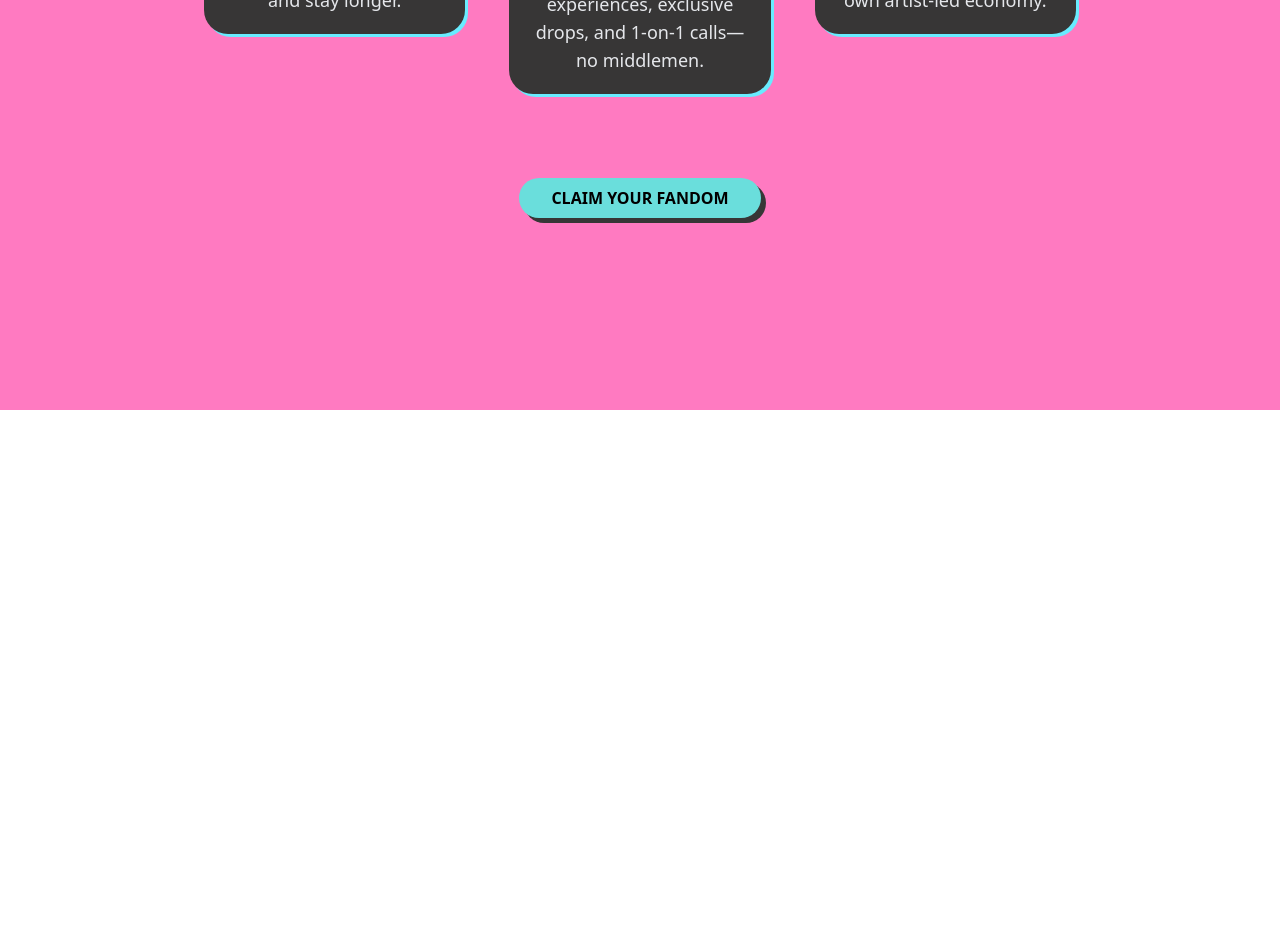
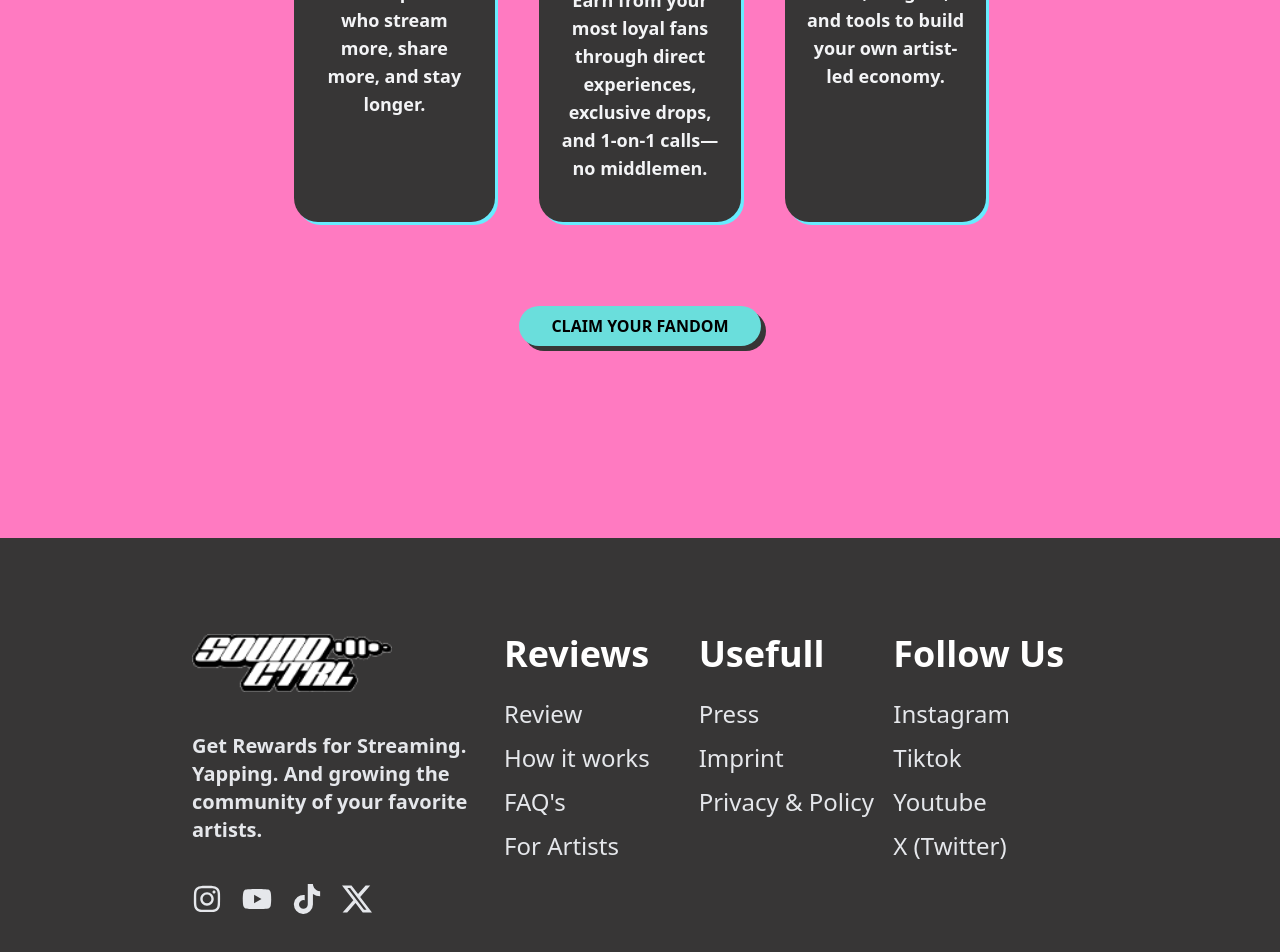
Before and after one commit to arewageek/sound-ctrl, a Next.js app: page / in a window 1280 px wide. Shown: the part 4283-5235 px from the top of the page. Before the commit the page ends 4693 px from the top, so only its background shows below. Built offline with nearby package versions, Linux system fonts and the light colour scheme; a web font is replaced by a local one.

Commit message:
Add Footer component and integrate it into layout; refactor ArtistCard and ArtistSection for improved styling

```diff
--- a/src/app/layout.tsx
+++ b/src/app/layout.tsx
@@ -2,6 +2,7 @@ import type { Metadata } from "next";
 import { Familjen_Grotesk, Geist, Geist_Mono } from "next/font/google";
 import "./globals.css";
 import Navbar from "@/components/layouts/navbar";
+import Footer from "@/components/layouts/footer";
 
 const geistSans = Geist({
   variable: "--font-geist-sans",
@@ -36,6 +37,7 @@ export default function RootLayout({
       >
         <Navbar />
         {children}
+        <Footer />
       </body>
     </html>
   );
--- /dev/null
+++ b/src/components/layouts/footer.tsx
@@ -0,0 +1,93 @@
+import Image from 'next/image'
+import Link from 'next/link'
+import React, { ReactElement } from 'react'
+import { BsTwitterX } from 'react-icons/bs'
+import { FaInstagram, FaYoutube } from 'react-icons/fa'
+import { FaTiktok } from 'react-icons/fa6'
+import FooterLinkItem, { IFooterLinkItem } from '../sections/footer-link-item'
+
+interface ISocial { icon: ReactElement, link: string, name: string }
+
+interface links {
+    title: string,
+    links: IFooterLinkItem[]
+}
+
+const Footer = () => {
+
+    const socials: ISocial[] = [
+        { name: "Instagram", icon: <FaInstagram />, link: "" },
+        { name: "Youtube", icon: <FaYoutube />, link: "" },
+        { name: "Tiktok", icon: <FaTiktok />, link: "" },
+        { name: "X", link: "", icon: <BsTwitterX /> }
+    ]
+
+
+    const footerLinks: links[] =
+
+        [
+            {
+                title: "Reviews",
+                links: [
+                    { link: "", label: "Review" },
+                    { label: "How it works", link: "" },
+                    { label: "FAQ's", link: '' },
+                    { label: "For Artists", link: "" }
+                ]
+            },
+            {
+                title: "Usefull",
+                links: [
+                    { label: "Press", link: "" },
+                    { label: "Imprint", link: "" },
+                    { label: "Privacy & Policy", link: "" }
+                ]
+            },
+            {
+                title: "Follow Us",
+                links: [
+                    { label: "Instagram", link: "" },
+                    { label: "Tiktok", link: "" },
+                    { label: "Youtube", link: "" },
+                    { label: "X (Twitter)", link: "" }
+                ]
+            }
+
+        ]
+
+    return (
+        <div className='w-full px-5 lg:px-48 py-24 bg-primary-200 flex flex-col justify-between gap-x-5 lg:flex-row gap-4 text-white'>
+            <div className='w-full lg:w-1/3 flex flex-col gap-y-5 lg:gap-y-10 text-gray-200'>
+                <div>
+                    <Image src="/attachments/logo.png" width={200} height={100} alt="Logo" />
+                </div>
+                <div>
+                    <p className='text-md lg:text-xl font-semibold'>
+                        Get Rewards for Streaming. Yapping. And growing the community of your favorite artists.
+                    </p>
+
+                </div>
+                <div className='flex items-center gap-5'>
+                    {socials.map((s, key) => (
+                        <Link href={s.link} key={key} className='text-3xl font-bold hover:text-accent-100 transition-all duration-300'>
+                            {s.icon}
+                        </Link>
+                    ))}
+                </div>
+            </div>
+
+            <div className='w-full lg:w-2/3 flex flex-col lg:flex-row justify-around text-gray-200'>
+                {footerLinks.map((l, key) => <div className='w-full lg:w-1/3'>
+                    <h3 className='text-2xl lg:text-4xl font-bold text-white'>
+                        {l.title}
+                    </h3>
+                    <div className='mt-6 flex flex-col gap-y-3'>
+                        {l.links.map((l, key) => <FooterLinkItem link={l.link} label={l.label} key={key} />)}
+                    </div>
+                </div>)}
+            </div>
+        </div>
+    )
+}
+
+export default Footer
--- a/src/components/sections/artist-card.tsx
+++ b/src/components/sections/artist-card.tsx
@@ -4,12 +4,12 @@ export interface IArtistBlock { title: string, description: string }
 
 const ArtistCard = ({ title, description }: IArtistBlock) => {
     return (
-        <div className='w-full lg:w-1/3 p-3 h-full'>
-            <div className='bg-secondary-100 rounded-3xl shadow-glitch text-center p-5 h-full'>
-                <h3 className="text-white font-bold text-xl lg:text-2xl">
+        <div className='w-full lg:w-1/3 p-3 min-h-full items-stretch'>
+            <div className='bg-secondary-100 rounded-3xl shadow-glitch text-center p-5 min-h-full py-10'>
+                <h3 className="text-white font-bold text-lg lg:text-2xl text-familjen">
                     {title}
                 </h3>
-                <p className="mt-4 text-gray-200 text-md lg: text-lg">{description}</p>
+                <p className="mt-4 text-gray-100 font-semibold text-sm lg:text-lg">{description}</p>
             </div>
         </div>
     )
--- a/src/components/sections/artist-section.tsx
+++ b/src/components/sections/artist-section.tsx
@@ -18,10 +18,10 @@ const ArtistSection = () => {
                     Are you an Artist?
                 </h2>
             </div>
-            <div className='flex justify-center gap-5 flex-col lg:flex-row h-full'>
+            <div className='flex gap-5 flex-col lg:flex-row items-stretch min-h-full w-full lg:w-4/5 mx-auto'>
                 {blocks.map((b, i) => <ArtistCard key={i} title={b.title} description={b.description} />)}
             </div>
-            <div className="mt-8 flex justify-center w-full">
+            <div className="mt-8 flex justify-center w-full h-full">
                 <GlitchButton text="Claim your fandom" shadow="shadow-glitch-gray" background="bg-primary-100" />
             </div>
         </div>
--- /dev/null
+++ b/src/components/sections/footer-link-item.tsx
@@ -0,0 +1,14 @@
+import Link from 'next/link'
+import React from 'react'
+
+export interface IFooterLinkItem { link: string, label: string }
+
+const FooterLinkItem = ({ link, label }: IFooterLinkItem) => {
+    return (
+        <Link href={link ? link : "#"} className='text-lg lg:text-2xl'>
+            {label}
+        </Link>
+    )
+}
+
+export default FooterLinkItem
--- a/tailwind.config.ts
+++ b/tailwind.config.ts
@@ -24,6 +24,7 @@ export default {
           DEFAULT: "hsl(var(--primary))",
           foreground: "hsl(var(--primary-foreground))",
           "100": "#6ADEDC",
+          "200": "#373636",
         },
         secondary: {
           DEFAULT: "hsl(var(--secondary))",
```
